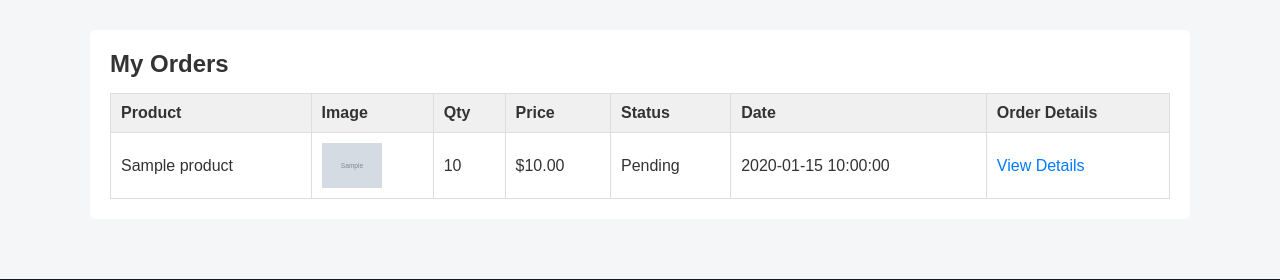
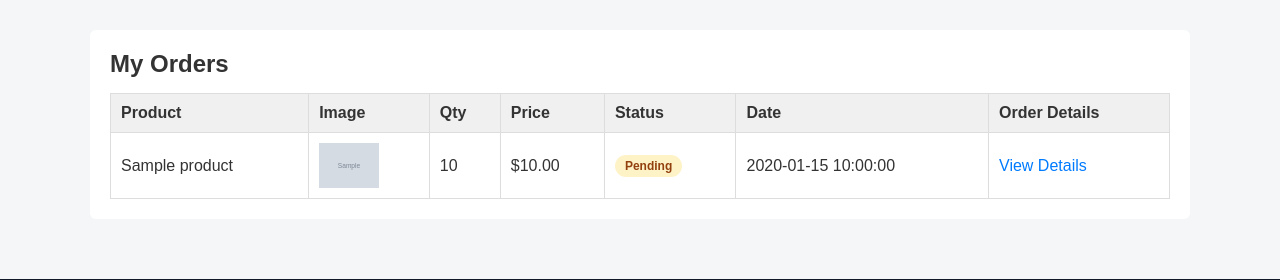
Before and after one commit to fidbi-hasan/techhub-ecommerce, a PHP site: page /index.php?action=orders in a window 1280 px wide. Shown: the part 48-328 px from the top of the page. Run offline with PHP 8.4, Linux system fonts and the light colour scheme; the visitor is signed in with stand-in values (Sample User, id 1); tables that the repository leaves empty hold one stand-in row (values such as "Sample post"); grey boxes marked "Sample" are stand-in pictures.

Commit message:
Add order status badges for better UX

```diff
--- a/assets/css/style.css
+++ b/assets/css/style.css
@@ -229,3 +229,28 @@ table th, table td {
     object-position: top;
     vertical-align: middle;
 }
+
+/* Status Badges */
+.badge {
+    display: inline-block;
+    padding: 4px 10px;
+    font-size: 12px;
+    border-radius: 12px;
+    font-weight: bold;
+    text-transform: capitalize;
+}
+
+.badge-pending {
+    background: #fef3c7;
+    color: #92400e;
+}
+
+.badge-processing {
+    background: #dbeafe;
+    color: #1e40af;
+}
+
+.badge-shipped {
+    background: #dcfce7;
+    color: #166534;
+}
--- a/views/customer/order_details.php
+++ b/views/customer/order_details.php
@@ -35,7 +35,9 @@ $items = getOrderItemsByOrderId($order_id);
                 <td>$<?php echo $row['price']; ?></td>
 
                 <td>
-                    <?php echo ucfirst($row['status']); ?>
+                    <span class="badge badge-<?php echo $row['status']; ?>">
+                        <?php echo $row['status']; ?>
+                    </span>
                 </td>
             </tr>
         <?php endwhile; ?>
--- a/views/customer/orders.php
+++ b/views/customer/orders.php
@@ -38,7 +38,11 @@ $orders = getCustomerOrderItems($_SESSION['user_id']);
 
                     <td><?php echo $row['quantity']; ?></td>
                     <td>$<?php echo $row['price']; ?></td>
-                    <td><?php echo ucfirst($row['status']); ?></td>
+                    <td>
+                        <span class="badge badge-<?php echo $row['status']; ?>">
+                            <?php echo $row['status']; ?>
+                        </span>
+                    </td>
                     <td><?php echo $row['created_at']; ?></td>
                     <td>
                         <a href="index.php?action=order_details&id=<?php echo $row['order_id']; ?>">
--- a/views/seller/orders.php
+++ b/views/seller/orders.php
@@ -40,7 +40,11 @@ $orders = getSellerOrders($_SESSION['user_id']);
 
                     <td><?php echo $row['quantity']; ?></td>
 
-                    <td><?php echo ucfirst($row['status']); ?></td>
+                    <td>
+                        <span class="badge badge-<?php echo $row['status']; ?>">
+                            <?php echo $row['status']; ?>
+                        </span>
+                    </td>
 
                     <td><?php echo $row['created_at']; ?></td>
 
```
